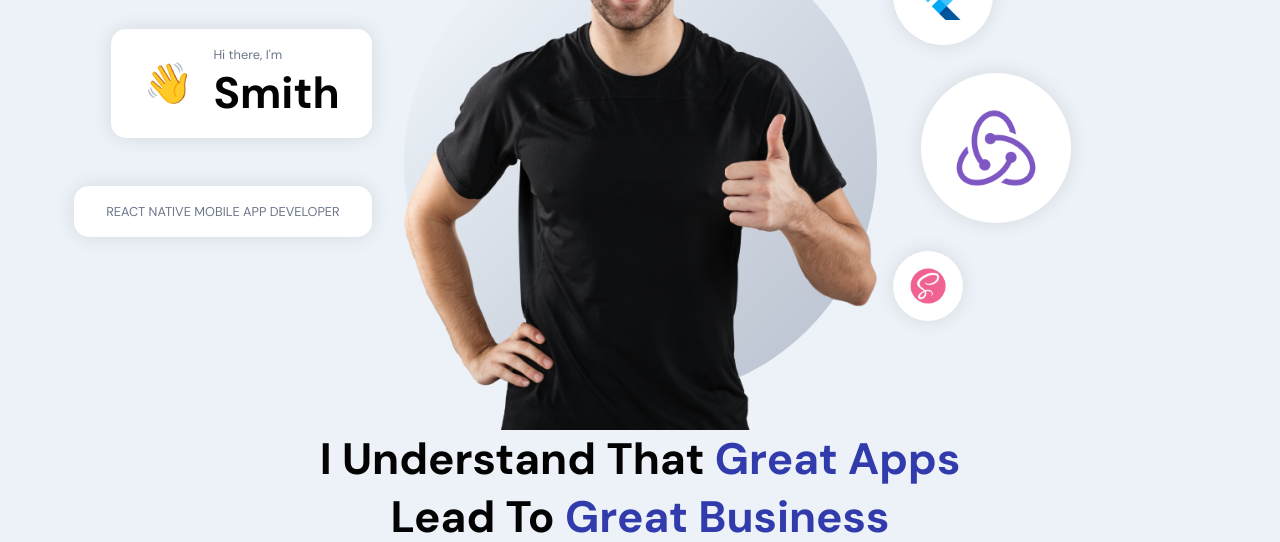
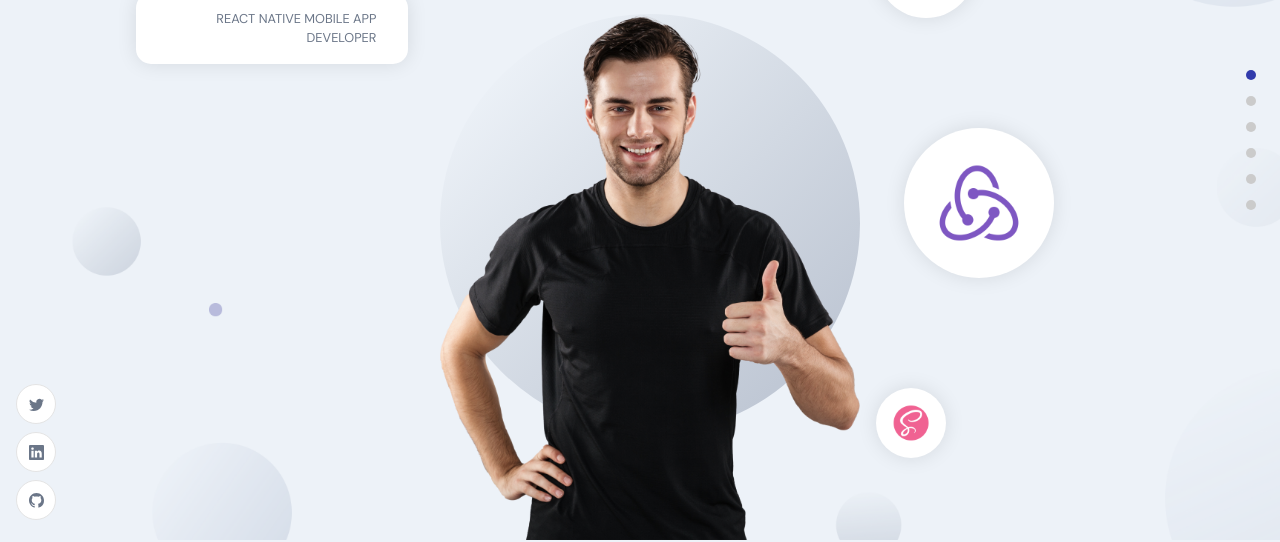
Before and after one commit to SmithMoreno/frontend_react, a React (Create React App) app: page / in a window 1280 px wide. Shown: the part 260-802 px from the top of the page. Built offline with nearby package versions, Linux system fonts and the light colour scheme; no server answers.

Commit message:
add higer order componen ,  provider chaildre

```diff
--- /dev/null
+++ b/src/components/NavigationDots.jsx
@@ -0,0 +1,17 @@
+
+import React from 'react';
+
+const NavigationDots = ({ active }) => (
+  <div className="app__navigation">
+    {['home', 'about', 'work', 'skills', 'testimonial', 'contact'].map((item, index) => (
+      <a
+        href={`#${item}`}
+        key={item + index}
+        className="app__navigation-dot"
+        style={active === item ? { backgroundColor: '#313BAC' } : {}}
+      />
+    ))}
+  </div>
+);
+
+export default NavigationDots;
--- /dev/null
+++ b/src/components/SocialMedia.jsx
@@ -0,0 +1,20 @@
+import React from "react";
+import { BsTwitter,  BsLinkedin, BsGithub } from "react-icons/bs";
+
+const SocialMedia = () => (
+  <div className="app__social">
+    <div>
+      <BsTwitter />
+    </div>
+    <div>
+      <BsLinkedin />
+    </div>
+    <div>
+      <BsGithub />
+    </div>
+
+
+  </div>
+);
+
+export default SocialMedia;
--- a/src/components/index.js
+++ b/src/components/index.js
@@ -1,2 +1,4 @@
 
 export { default as Navbar } from "./Navbar/Navbar";
+export { default as NavigationDots } from "./NavigationDots";
+export { default as SocialMedia } from "./SocialMedia";
--- a/src/container/About/About.jsx
+++ b/src/container/About/About.jsx
@@ -2,6 +2,7 @@
 import { useState, useEffect } from "react";
 import { urlFor, client } from "../../clients/client";
 import "./About.scss";
+import { AppWrap } from "../../wrapper/AppWrapp";
 
 const About = () => {
   const [about, setAbout] = useState([]);
@@ -43,4 +44,4 @@
   );
 };
 
-export default About;
+export default AppWrap(About, "about");
--- a/src/container/Header/Header.jsx
+++ b/src/container/Header/Header.jsx
@@ -1,6 +1,7 @@
 import { motion } from "framer-motion";
 import { images } from "../../constants";
 import "./Header.scss";
+import { AppWrap } from "../../wrapper/AppWrapp";
 
 const info = {
   greeting: "Hi there, I'm",
@@ -70,4 +71,4 @@
     </div>
   );
 };
-export default Header;
+export default AppWrap(Header, "home");
--- /dev/null
+++ b/src/wrapper/AppWrapp.js
@@ -0,0 +1,19 @@
+import React from 'react';
+import { NavigationDots, SocialMedia } from '../components';
+
+ export const AppWrap = (Component, idName, classNames) => function HOC() {
+  return (
+    <div id={idName} className={`app__container ${classNames}`}>
+      <SocialMedia />
+      <div className="app__wrapper app__flex">
+        <Component />
+
+        <div className="copyright">
+          <p className="p-text">@2024 Ewirlin Smith </p>
+          <p className="p-text">All rights reserved</p>
+        </div>
+      </div>
+      <NavigationDots active={idName} />
+    </div>
+  );
+};
--- /dev/null
+++ b/src/wrapper/index.js
@@ -0,0 +1,2 @@
+
+export * from "./AppWrap";
```
